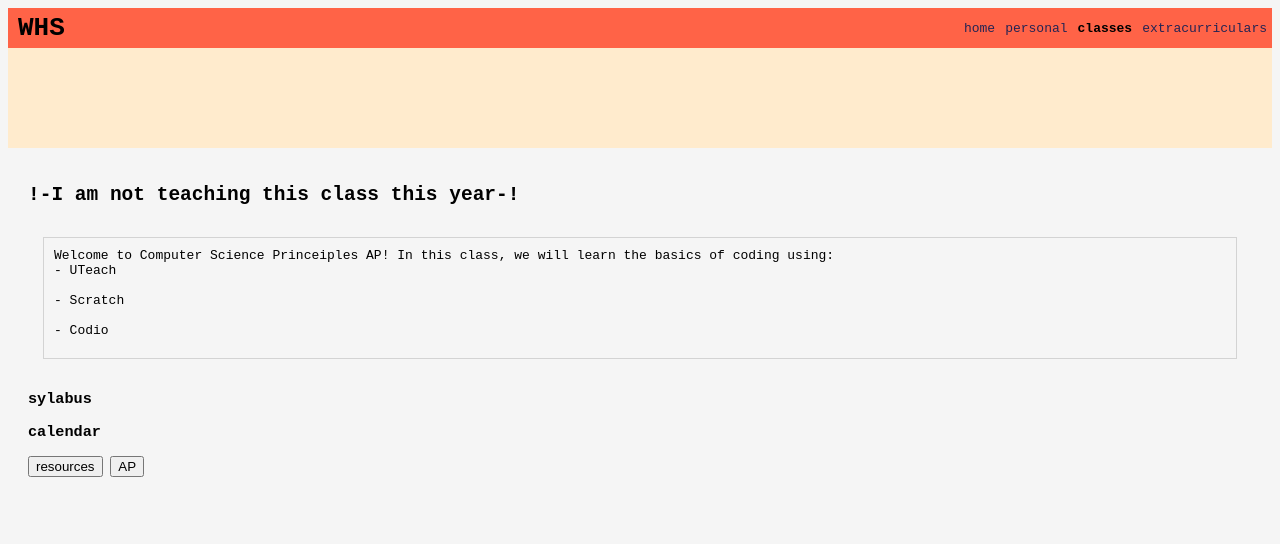
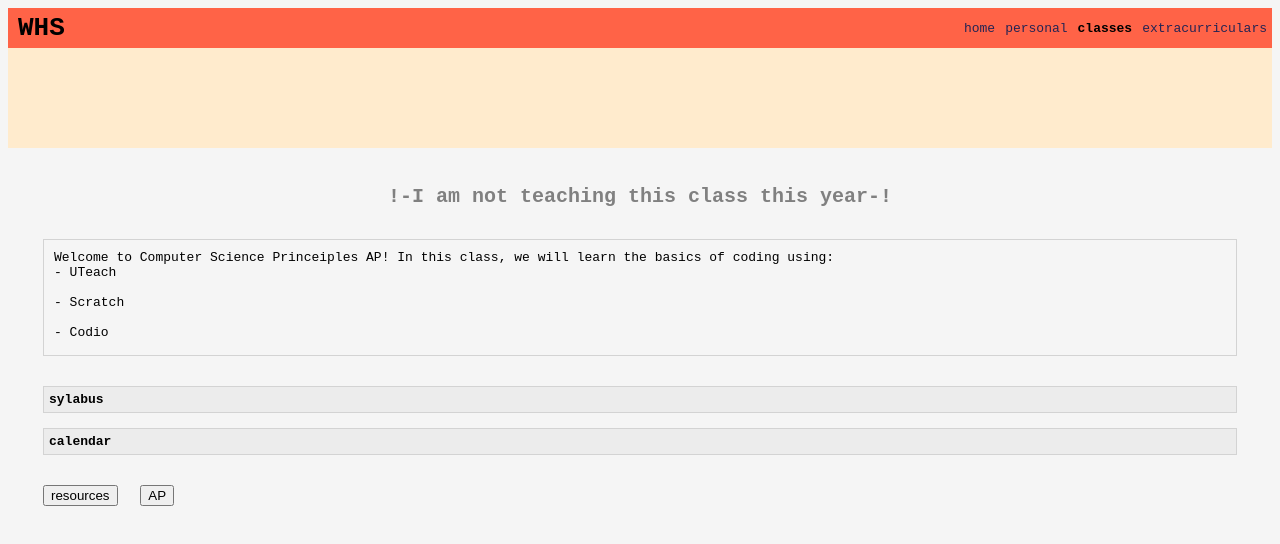
Before and after one commit to lael73009/CS3-p1, a plain HTML site: page classes_CSP.html in a window 1280 px wide. Drawn offline with Linux system fonts and the light colour scheme.

Commit message:
basic formatting on CS3 page

```diff
--- a/style.css
+++ b/style.css
@@ -7,7 +7,7 @@ body {
 }
 p {
     margin: 15px;
-    padding: 10px 10px 20px 10px;
+    padding: 10px 10px 15px 10px;
     border: 1px solid lightgray;
 }
 
@@ -229,9 +229,23 @@ div.c3_classes_CS3 {
     flex-direction: column;
     padding: 20px;
 }
+div.c3_classes_CS3 h2 {
+    text-align: center;
+    color: gray;
+    font-size: 20px;
+}
+div.c3_classes_CS3 button {
+    margin: 15px 0px 0px 15px;
+}
 
 .accordion_box > .accordion_header {
     cursor: pointer;
+    border: 1px solid lightgray;
+    background-color: rgb(236, 236, 236);
+    padding: 5px;
+    margin: 15px;
+    font-weight: 550;
+    font-size: medium;
 }
 .accordion_box > .accordion_body{
  display: none;
@@ -240,4 +254,6 @@ div.c3_classes_CS3 {
     height: 100px;
     width: 100%;
     display: inline-block;
+    position: relative;
+    margin: -16px 15px 0px 15px;
 }
```
Also changed, not shown: classes.html (+0 -1 lines), classes_CSP.html (+0 -1 lines).
